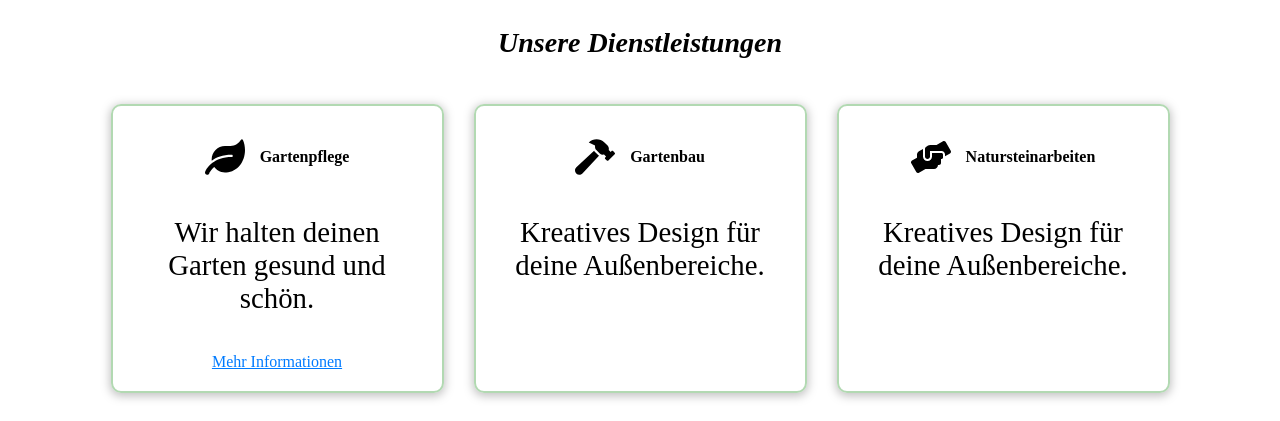
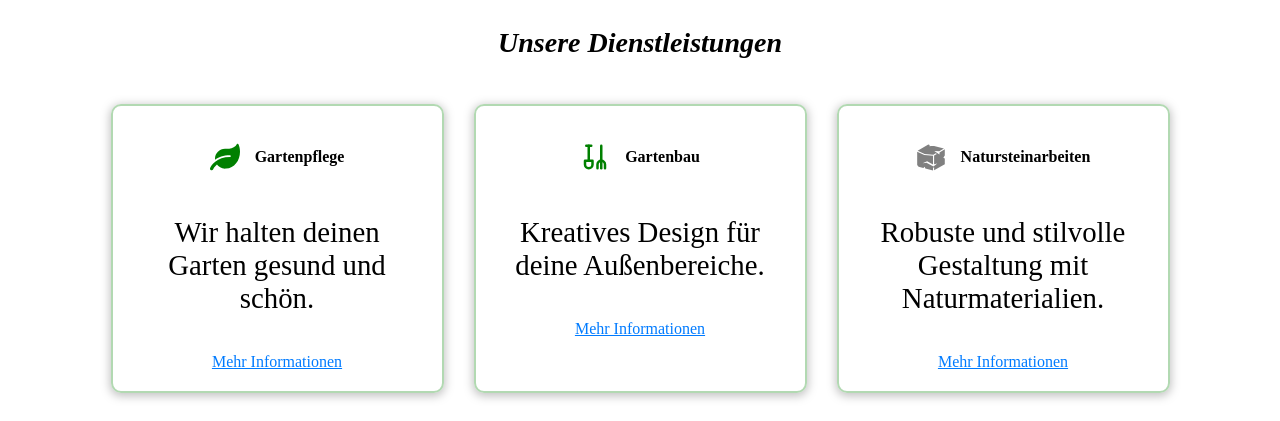
Before and after one commit to diego-monfort-landolt/gartenbau, a React (Vite) app: page / in a window 1280 px wide. Shown: the part 2000-2421 px from the top of the page. Built offline with nearby package versions, Linux system fonts and the light colour scheme.

Commit message:
hinzufügen neuer icons und texte - weiteres mehr information btn an jeder box

```diff
--- a/src/components/Services.tsx
+++ b/src/components/Services.tsx
@@ -1,25 +1,67 @@
 import { useState, useEffect } from "react";
-import { FaLeaf, FaHammer, FaHandsHelping } from "react-icons/fa";
+import { FaLeaf } from "react-icons/fa";
+import { GiStoneBlock  } from "react-icons/gi";
+import { TbShovelPitchforks } from "react-icons/tb";
 import "../styles/Services.css";
 
-import Bild1 from '../assets/img/J. Landolt Gartenbau GmbH,gartenweg.png';
+// Bilder importieren
+import Bild1 from "../assets/img/J. Landolt Gartenbau GmbH,gartenweg.png";
+import Bild2 from "../assets/img/gartenplatten-wiese.png";
+import Bild3 from "../assets/img/schönerplattenboden.png";
+
+const modalData: Record<
+  "gartenpflege" | "gartenbau" | "naturstein",
+  { title: string; text: string; image: string; textBelowImage: string }
+> = {
+  gartenpflege: {
+    title: "Gartenpflege im Detail",
+    text: `Unsere Gartenpflege umfasst regelmäßiges Mähen, Hecken- und
+    Baumschnitt sowie die Pflege von Blumenbeeten und Rasenflächen. Wir sorgen
+    dafür, dass Ihr Garten das ganze Jahr über gepflegt aussieht.`,
+    image: Bild1,
+    textBelowImage: `Auch die fachgerechte Entsorgung des Grünschnitts und die nachhaltige Pflege stehen bei uns im Fokus.`,
+  },
+  gartenbau: {
+    title: "Gartenbau im Detail",
+    text: `Unser Gartenbau bietet individuelle Gestaltung von Wegen, Plätzen,
+    Beeten und Terrassen. Wir kombinieren Kreativität mit Funktionalität, um
+    deinen Gartentraum Wirklichkeit werden zu lassen.`,
+    image: Bild2,
+    textBelowImage: `Mit modernen Materialien und bewährter Handwerkskunst schaffen wir dauerhafte Qualität.`,
+  },
+  naturstein: {
+    title: "Natursteinarbeiten im Detail",
+    text: `Naturstein verleiht jedem Garten Charakter. Ob Mauern, Wege oder
+    Treppen – wir gestalten mit hochwertigen Materialien langlebige und
+    ästhetische Elemente.`,
+    image: Bild3,
+    textBelowImage: `Jede Steinstruktur ist einzigartig – genau wie dein Garten.`,
+  },
+};
 
 const Services = () => {
   const [showModal, setShowModal] = useState(false);
+  const [selectedService, setSelectedService] = useState<keyof typeof modalData | null>(null);
 
   // Scroll im Hintergrund deaktivieren, solange Modal offen
   useEffect(() => {
-    if (showModal) {
-      document.body.style.overflow = "hidden";
-    } else {
-      document.body.style.overflow = "auto";
-    }
-
-    // Cleanup bei unmount
+    document.body.style.overflow = showModal ? "hidden" : "auto";
     return () => {
       document.body.style.overflow = "auto";
     };
   }, [showModal]);
+
+  const openModal = (serviceKey: keyof typeof modalData) => {
+    setSelectedService(serviceKey);
+    setShowModal(true);
+  };
+
+  const closeModal = () => {
+    setShowModal(false);
+    setSelectedService(null);
+  };
+
+  const content = selectedService ? modalData[selectedService] : null;
 
   return (
     <>
@@ -28,59 +70,49 @@ const Services = () => {
         <div className="services-container">
           <div className="service">
             <div className="service-header">
-              <FaLeaf size={40} />
+              <FaLeaf size={30} color="green" />
               <h4>Gartenpflege</h4>
             </div>
             <p>Wir halten deinen Garten gesund und schön.</p>
-            <span
-              className="info-link"
-              onClick={() => setShowModal(true)}
-            >
+            <span className="info-link" onClick={() => openModal("gartenpflege")}>
               Mehr Informationen
             </span>
           </div>
 
           <div className="service">
             <div className="service-header">
-              <FaHammer size={40} />
+              <TbShovelPitchforks  size={30} color="green" />
               <h4>Gartenbau</h4>
             </div>
             <p>Kreatives Design für deine Außenbereiche.</p>
+            <span className="info-link" onClick={() => openModal("gartenbau")}>
+              Mehr Informationen
+            </span>
           </div>
 
           <div className="service">
             <div className="service-header">
-              <FaHandsHelping size={40} />
+              <GiStoneBlock   size={30} color="gray" />
               <h4>Natursteinarbeiten</h4>
             </div>
-            <p>Kreatives Design für deine Außenbereiche.</p>
+            <p>Robuste und stilvolle Gestaltung mit Naturmaterialien.</p>
+            <span className="info-link" onClick={() => openModal("naturstein")}>
+              Mehr Informationen
+            </span>
           </div>
         </div>
       </section>
 
       {/* Modal */}
-      {showModal && (
-        <div className="modal-overlay" onClick={() => setShowModal(false)}>
+      {showModal && content && (
+        <div className="modal-overlay" onClick={closeModal}>
           <div className="modal-content" onClick={(e) => e.stopPropagation()}>
-            <h2>Gartenpflege im Detail</h2>
-            <p>
-              Unsere Gartenpflege umfasst regelmäßiges Mähen, Hecken- und
-              Baumschnitt sowie die Pflege von Blumenbeeten und Rasenflächen.
-              Wir sorgen dafür, dass Ihr Garten das ganze Jahr über gepflegt
-              aussieht.
-            </p>
-            <img
-              src={Bild1}
-              alt="Beispiel Gartenpflege"
-              className="modal-image"
-            />
-            <p>
-              Unsere Gartenpflege umfasst regelmäßiges Mähen, Hecken- und
-              Baumschnitt sowie die Pflege von Blumenbeeten und Rasenflächen.
-              Wir sorgen dafür, dass Ihr Garten das ganze Jahr über gepflegt
-              aussieht.
-            </p>
-            <button onClick={() => setShowModal(false)} className="modal-close">
+            <h2>{content.title}</h2>
+            <p>{content.text}</p>
+            <img src={content.image} alt="Beispiel" className="modal-image" />
+            <p>{content.textBelowImage}</p>
+
+            <button onClick={closeModal} className="modal-close">
               Schließen
             </button>
           </div>
--- a/src/styles/Services.css
+++ b/src/styles/Services.css
@@ -78,8 +78,6 @@ h4 {
   padding: 20px;
   box-sizing: border-box;
 }
-
-
 .modal-content {
   background: white;
   margin: 10px;
```
